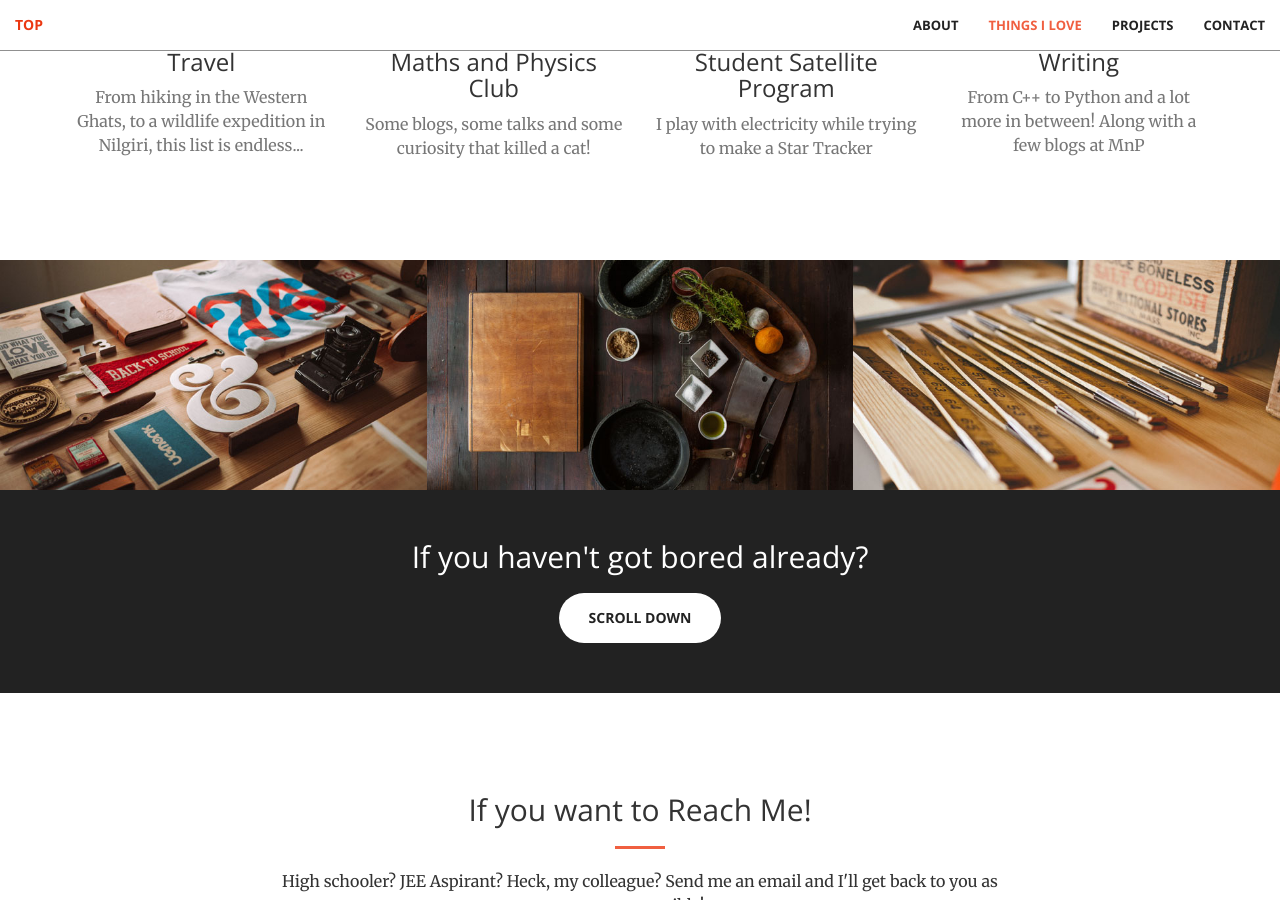
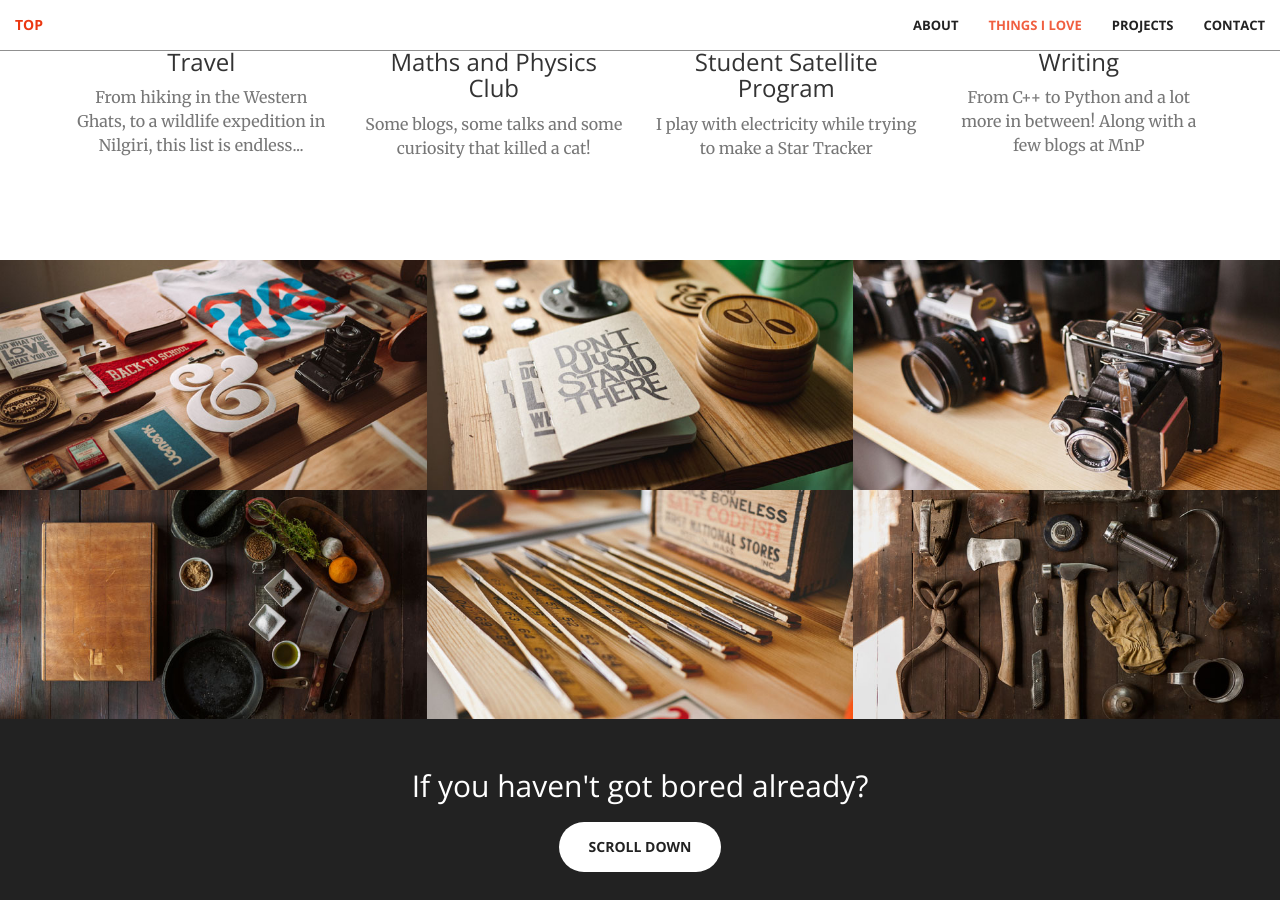
Before and after one commit to aravindbharathi/aravindbharathi.github.io, a Jekyll site: the page built from index.html, in a window 1280 px wide and 900 px high, scrolled down 1589 px. Built offline with Jekyll 4.4.1, drawn with Linux system fonts in a browser that asks for light colours.

Commit message:
Update portfolio.html

```diff
--- a/_includes/portfolio.html
+++ b/_includes/portfolio.html
@@ -16,7 +16,7 @@
                     </div>
                 </a>
             </div>
-            <!--div class="col-lg-4 col-sm-6">
+            <div class="col-lg-4 col-sm-6">
                 <a href="https://www.aero.iitb.ac.in/satlab/index.php" target="_blank" class="portfolio-box">
                     <img src="img/portfolio/2.jpg" class="img-responsive" alt="">
                     <div class="portfolio-box-caption">
@@ -30,8 +30,8 @@
                         </div>
                     </div>
                 </a>
-            </div-->
-            <!--div class="col-lg-4 col-sm-6">
+            </div>
+            <div class="col-lg-4 col-sm-6">
                 <a href="#" class="portfolio-box">
                     <img src="img/portfolio/3.jpg" class="img-responsive" alt="">
                     <div class="portfolio-box-caption">
@@ -45,7 +45,7 @@
                         </div>
                     </div>
                 </a>
-            </div-->
+            </div>
             <div class="col-lg-4 col-sm-6">
                 <a href="/projects/" class="portfolio-box">
                     <img src="img/portfolio/4.jpg" class="img-responsive" alt="">
@@ -76,7 +76,7 @@
                     </div>
                 </a>
             </div>
-            <!--div class="col-lg-4 col-sm-6">
+            <div class="col-lg-4 col-sm-6">
                 <a href="https://medium.com/@aravind.bharathi.1002" target="_blank" class="portfolio-box">
                     <img src="img/portfolio/6.jpg" class="img-responsive" alt="">
                     <div class="portfolio-box-caption">
@@ -90,7 +90,7 @@
                         </div>
                     </div>
                 </a>
-            </div-->
+            </div>
         </div>
     </div>
 </section>
```
